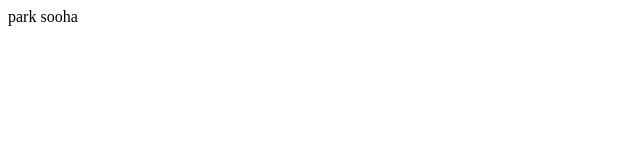
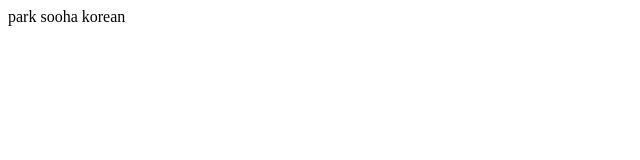
Before and after one commit to parksooha/project-1, a plain HTML site: page index.html in a window 1280 px wide. Shown: the full height of the page, 0-640 px from the left. Drawn offline with Linux system fonts and the light colour scheme.

Commit message:
เพิ่มคำว่า korean

```diff
--- a/index.html
+++ b/index.html
@@ -6,7 +6,7 @@
     <title>Document</title>
 </head>
 <body>
-    park sooha
+    park sooha korean
 
 </body>
 </html>
```
